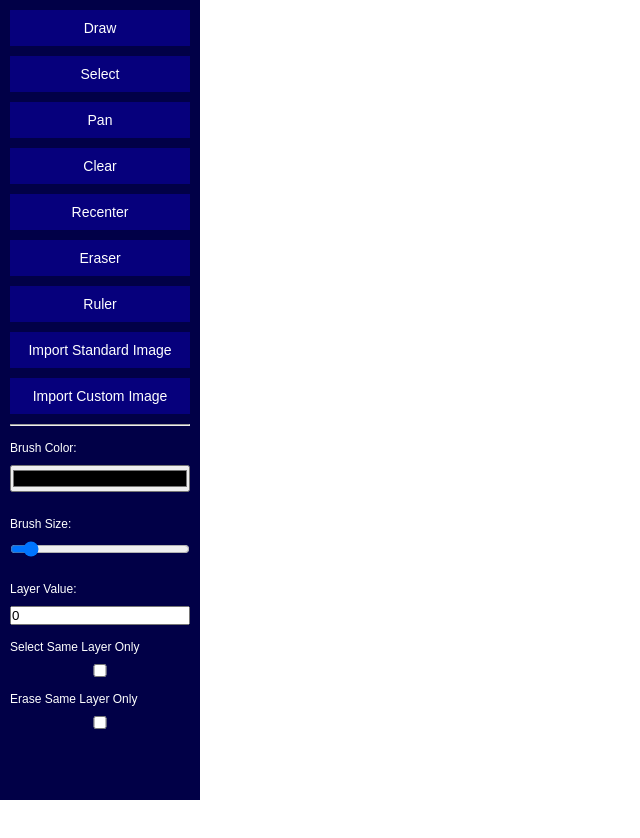
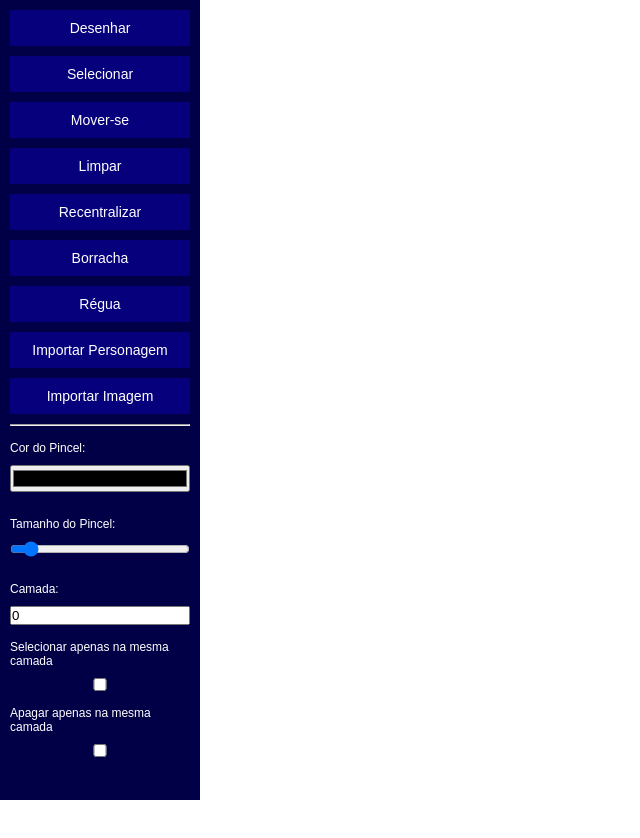
Before and after one commit to LeoTokuo/canvas-project, a website: page public/index.html in a window 1280 px wide. Shown: the top 838 px of the page, without its empty margins (0-640 px from the left). Drawn offline with Linux system fonts and the light colour scheme; a script that the page names is missing.

Commit message:
Commit 3

```diff
--- a/public/index.html
+++ b/public/index.html
@@ -3,44 +3,44 @@
 <head>
   <meta charset="UTF-8" />
   <meta name="viewport" content="width=device-width, initial-scale=1.0" />
-  <title>Fabric.js Drawing App</title>
+  <title>Canvas Project</title>
   <script src="https://cdnjs.cloudflare.com/ajax/libs/fabric.js/5.3.0/fabric.min.js"></script>
   <link rel="stylesheet" href="styles.css" />
 </head>
 <body>
   <!-- Toolbar -->
   <div class="toolbar">
-    <button id="draw">Draw</button>
-    <button id="select">Select</button>
-    <button id="pan">Pan</button>
-    <button id="clear">Clear</button>
-    <button id="recenter">Recenter</button>
-    <button id="eraser">Eraser</button>
-    <button id="ruler">Ruler</button>
+    <button id="draw">Desenhar</button>
+    <button id="select">Selecionar</button>
+    <button id="pan">Mover-se</button>
+    <button id="clear">Limpar</button>
+    <button id="recenter">Recentralizar</button>
+    <button id="eraser">Borracha</button>
+    <button id="ruler">Régua</button>
 
     <!-- Standardized Image Import -->
-    <button id="importStandardImage">Import Standard Image</button>
+    <button id="importStandardImage">Importar Personagem</button>
     <input type="file" id="standardImageUpload" accept="image/*" style="display: none;" />
 
     <!-- Custom Image Import -->
-    <button id="importCustomImage">Import Custom Image</button>
+    <button id="importCustomImage">Importar Imagem</button>
     <input type="file" id="customImageUpload" accept="image/*" style="display: none;" />
 
     <!-- Brush Settings UI -->
     <hr>
-    <label for="brushColor">Brush Color:</label>
+    <label for="brushColor">Cor do Pincel:</label>
     <input type="color" id="brushColor" value="#ff0000">
-    <label for="brushSizeRange">Brush Size:</label>
+    <label for="brushSizeRange">Tamanho do Pincel:</label>
     <input type="range" id="brushSizeRange" min="1" max="50" value="5">
 
     <!-- Layer Value UI -->
-    <label for="layerValue" id="layerLabel">Layer Value:</label>
+    <label for="layerValue" id="layerLabel">Camada:</label>
     <input type="number" id="layerValue" value="0">
 
-    <label for="selectSameLayer" ID="selectLabel">Select Same Layer Only</label>
+    <label for="selectSameLayer" ID="selectLabel">Selecionar apenas na mesma camada</label>
     <input type="checkbox" id="selectSameLayer">
 
-    <label for="eraseSameLayer" ID="eraseLabel">Erase Same Layer Only</label>
+    <label for="eraseSameLayer" ID="eraseLabel">Apagar apenas na mesma camada</label>
     <input type="checkbox" id="eraseSameLayer">
 
 
@@ -54,16 +54,16 @@
   <!-- Modal for Custom Image Resizing -->
   <div id="imageSettingsModal" class="modal">
     <div class="modal-content">
-      <h3>Set Image Size</h3>
-      <button id="importOriginal">Import As Is</button>
+      <h3>Definir tamanho da Imagem</h3>
+      <button id="importOriginal">Importar como é</button>
       <p></p>
-      <label for="imageWidth">Width:</label>
+      <label for="imageWidth">Largura:</label>
       <input type="number" id="imageWidth" placeholder="Enter width" min="1" />
-      <label for="imageHeight">Height:</label>
+      <label for="imageHeight">Altura:</label>
       <input type="number" id="imageHeight" placeholder="Enter height" min="1" />
       <div class="modal-buttons">
-        <button id="confirmImageSize">Confirm</button>
-        <button id="cancelImageSize">Cancel</button>
+        <button id="confirmImageSize">Confirmar</button>
+        <button id="cancelImageSize">Cancelar</button>
       </div>
     </div>
   </div>
```
